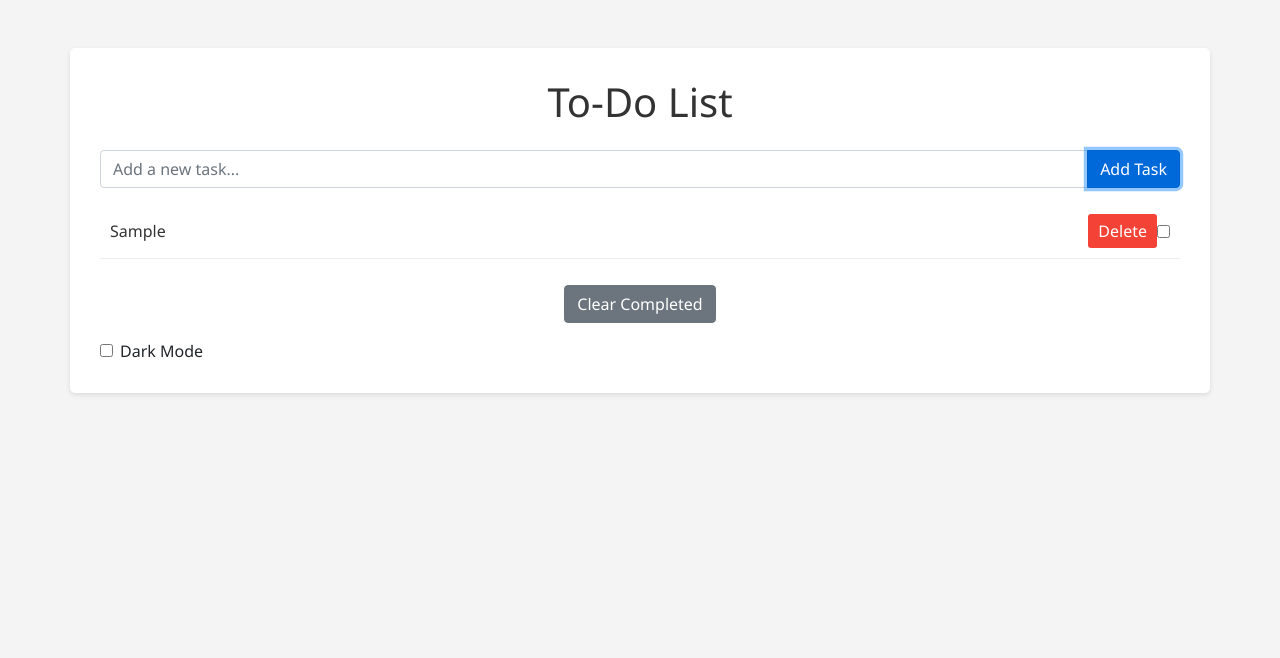
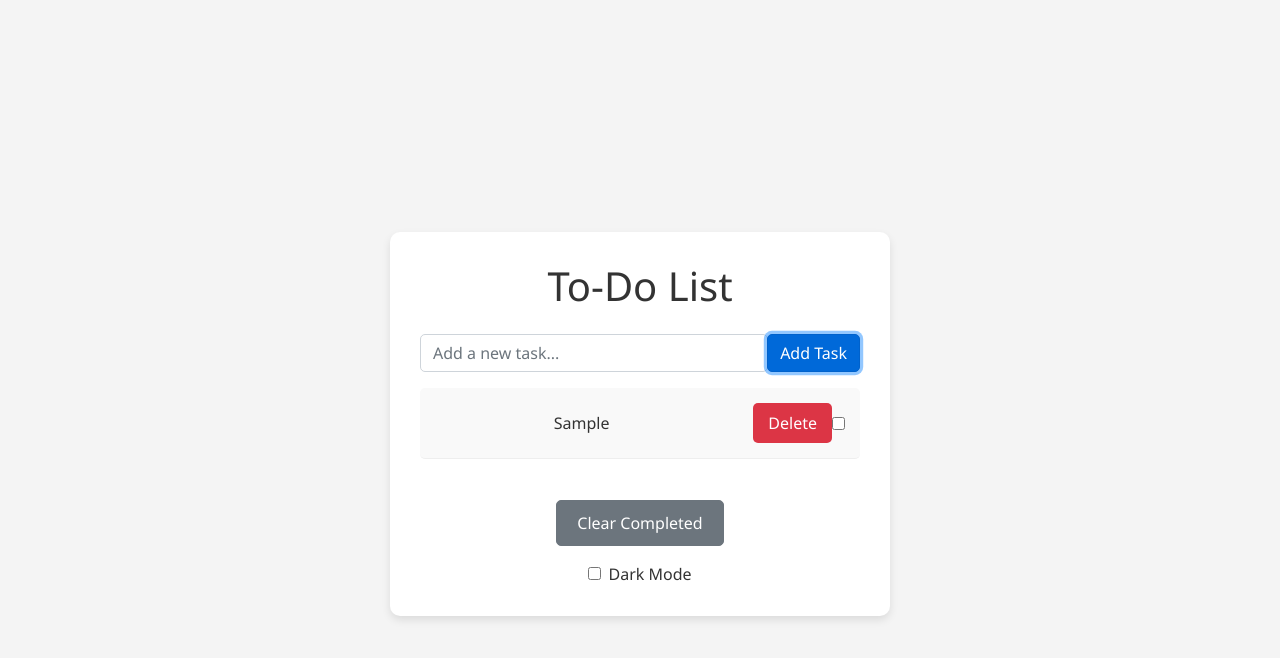
Before and after one commit to abdullah-cafer/todo-list-app, a plain HTML site: page index.html in a window 1280 px wide. Both pictures are taken after typing "Sample" into the empty fields and a click on the button "Add Task". Drawn offline with nearby package versions, Linux system fonts and the light colour scheme.

Commit message:
Initial commit

```diff
--- a/script.js
+++ b/script.js
@@ -93,4 +93,5 @@ function toggleDarkMode() {
     document.querySelector('h1').classList.toggle('dark-mode');
     document.querySelectorAll('#taskList li span').forEach(span => span.classList.toggle('dark-mode'));
     document.querySelectorAll('#taskList li button').forEach(button => button.classList.toggle('dark-mode'));
+    document.querySelectorAll('#taskList li').forEach(li => li.classList.toggle('dark-mode'));
 }
--- a/style.css
+++ b/style.css
@@ -2,47 +2,69 @@
 body {
     font-family: 'Segoe UI', Tahoma, Geneva, Verdana, sans-serif;
     background-color: #f4f4f4;
-    transition: background-color 0.3s ease; /* Add transition for smooth dark mode */
+    transition: background-color 0.3s ease;
+    color: #333; /* Default text color */
+    display: flex;
+    justify-content: center;
+    align-items: center;
+    min-height: 100vh;
 }
 
 .container {
     background-color: #fff;
     padding: 30px;
-    border-radius: 5px;
-    box-shadow: 0 2px 5px rgba(0, 0, 0, 0.1);
-    transition: background-color 0.3s ease; /* Add transition for smooth dark mode */
+    border-radius: 10px;
+    box-shadow: 0 4px 8px rgba(0, 0, 0, 0.1);
+    max-width: 500px; /* Set a max width for the container */
+    text-align: center; /* Center align text within container */
+    transition: background-color 0.3s ease;
 }
 
 h1 {
-    text-align: center;
-    margin-bottom: 20px;
-    color: #333; /* Default text color */
-    transition: color 0.3s ease; /* Add transition for smooth dark mode */
+    margin-bottom: 30px;
+    color: #333;
+    transition: color 0.3s ease;
+}
+
+#taskInput {
+    border-radius: 5px; /* Rounder input field */
+}
+
+#addTaskBtn {
+    border-radius: 5px; /* Rounder button */
+}
+
+#taskList {
+    list-style: none;
+    padding: 0;
 }
 
 #taskList li {
-    padding: 10px;
+    padding: 15px;
     border-bottom: 1px solid #eee;
     display: flex;
     align-items: center;
+    background-color: #f9f9f9; /* Light background for task items */
+    border-radius: 5px; /* Rounder corners for task items */
+    margin-bottom: 5px; /* Add spacing between task items */
 }
 
 #taskList li span {
-    flex-grow: 1; /* Makes the task text take up available space */
+    flex-grow: 1;
     margin-right: 10px;
-    color: #333; /* Default text color */
-    transition: color 0.3s ease; /* Add transition for smooth dark mode */
+    color: #333;
+    transition: color 0.3s ease;
 }
 
 #taskList li button {
-    padding: 5px 10px;
-    background-color: #f44336;
+    padding: 8px 15px;
+    background-color: #dc3545;
     color: white;
     border: none;
-    border-radius: 3px;
+    border-radius: 5px;
     cursor: pointer;
-    margin-left: 20px; /* Move delete button to the right */
-    transition: background-color 0.3s ease; /* Add transition for smooth dark mode */
+    margin-left: 15px;
+    transition: background-color 0.3s ease;
 }
 
 #taskList li.completed span {
@@ -50,17 +72,16 @@ h1 {
     color: #ccc;
 }
 
-.deleteBtn {
-    margin-left: 10px;
-}
-
 #clearCompletedBtn {
-    margin-top: 10px;
+    margin-top: 20px;
+    padding: 10px 20px;
+    border-radius: 5px;
 }
 
 /* Dark Mode Styles */
 body.dark-mode {
     background-color: #222;
+    color: #fff;
 }
 
 .container.dark-mode {
@@ -72,5 +93,13 @@ h1.dark-mode, #taskList li span.dark-mode {
 }
 
 #taskList li button.dark-mode {
-    background-color: #dc3545;
+    background-color: #f44336;
 }
+
+#taskList li.dark-mode {
+    background-color: #333;
+}
+
+#taskList li.dark-mode span {
+    color: #fff;
+}
```
